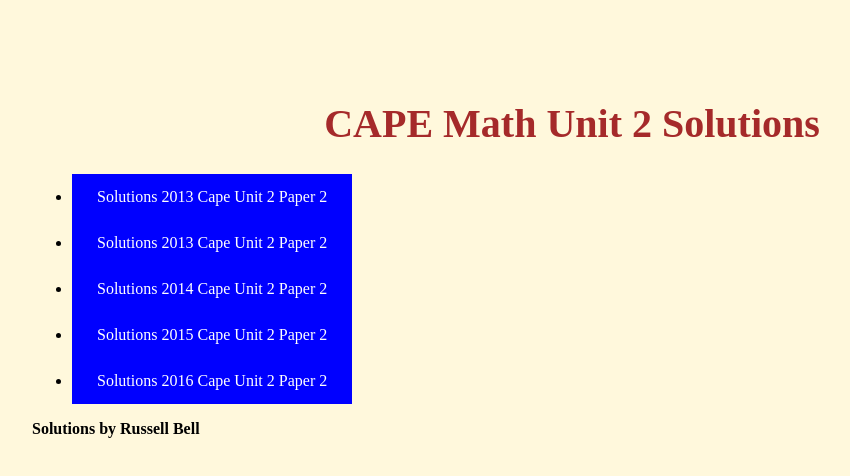
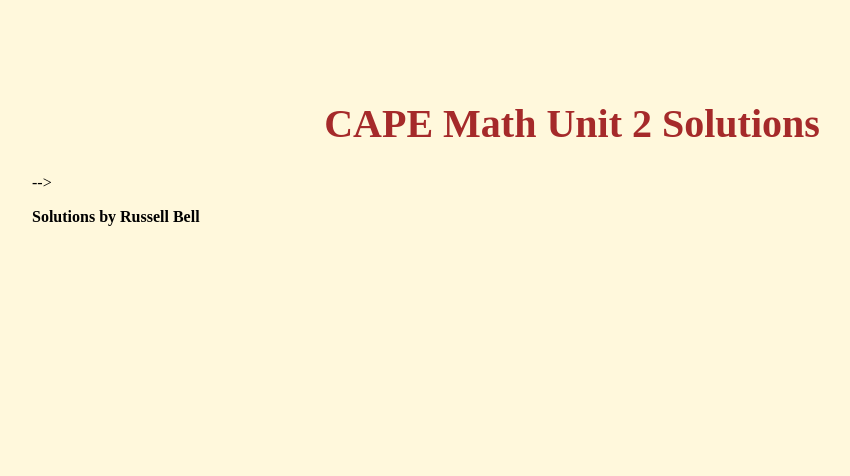
Before and after one commit to mathreach/mathreach.github.io, a plain HTML site: page unit2.html in a window 1280 px wide. Shown: the whole page, without its empty margins (68-918 px from the left). Drawn offline with Linux system fonts and the light colour scheme.

Commit message:
checking connection

```diff
--- a/bellstyle.css
+++ b/bellstyle.css
@@ -32,7 +32,7 @@ img{
 a:link, a:visited {
   background-color: blue;
   color: white;
-  padding: 14px 25px;
+  padding: 15px 25px;
   text-align: center;
   text-decoration: none;
   display: inline-block;
--- a/unit2.html
+++ b/unit2.html
@@ -10,9 +10,9 @@
 <body>
     <h1>CAPE Math Unit 2 Solutions</h1>
 
-    <ul>
-    	<!-- Embed PDF File -->
-       <li><object data="Solutions2013CAPEUnit2Paper2.pdf" type="application/pdf" title="SamplePdf" width="500" height="720">
+<!--     <ul>
+
+        <li><object data="Solutions2013CAPEUnit2Paper2.pdf" type="application/pdf" title="SamplePdf" width="500" height="720">
         <a href="Solutions2013CAPEUnit2Paper2.pdf">Solutions 2013 Cape Unit 2 Paper 2</a>
         </object></li>
     	<li> <a href = "Solutions2013CAPEUnit2Paper2.pdf">Solutions 2013 Cape Unit 2 Paper 2 </a> </li>
@@ -21,7 +21,7 @@
         <li> <a href = "Solutions2016CAPEUnit2Paper2WSs.pdf">Solutions 2016 Cape Unit 2 Paper 2 </a> </li>
    </ul>
 
-
+     --> -->
     <p>Solutions by Russell Bell</p>
 </body>
 
```
Also changed, not shown: unit1.html (+2 -2 lines), 1 other file.
